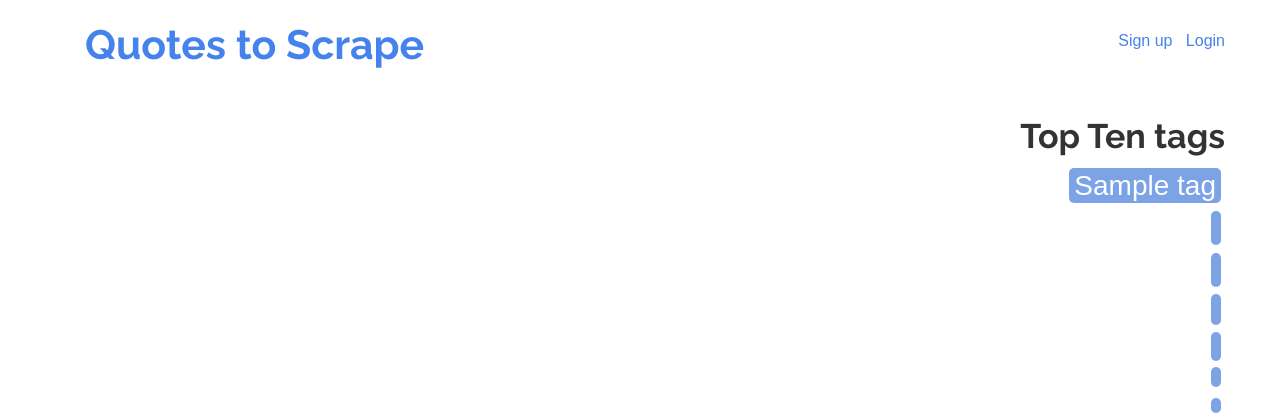
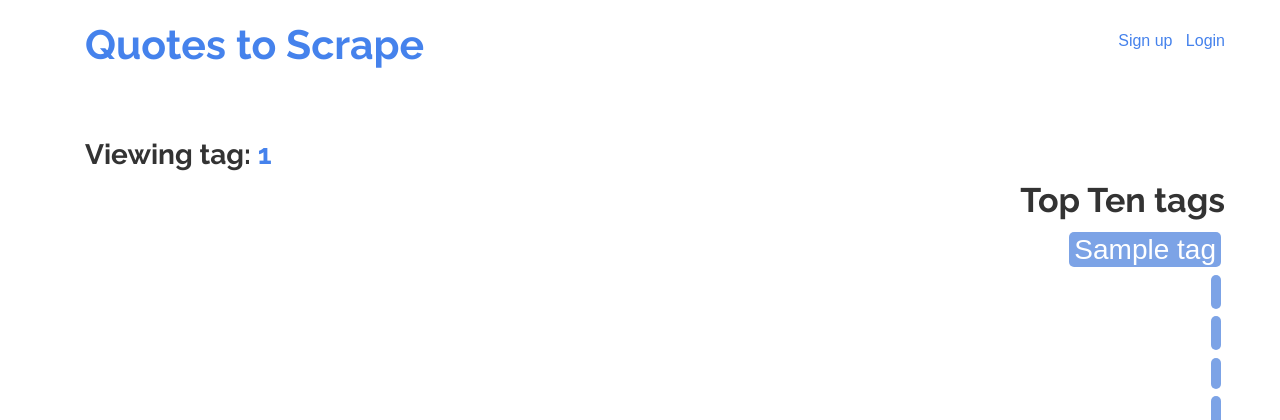
Before and after one commit to Nyambevos/homework_10, a Django app: page /tag/1/ in a window 1280 px wide. Shown: the top 420 px of the page. Run offline with Django 5.2, Linux system fonts and the light colour scheme; tables that the repository leaves empty hold one stand-in row (values such as "Sample post"); some libraries are stand-ins or nearby versions.

Commit message:
fix tags pages

```diff
--- a/quotes/quoteapp/templates/quoteapp/index.html
+++ b/quotes/quoteapp/templates/quoteapp/index.html
@@ -2,12 +2,12 @@
 
 {% block content %}
 
+{% if tag %}
+    <h3>Viewing tag: <a href="{% url 'quoteapp:tag' %}{{ tag }}">{{ tag }}</a></h3>
+{% endif %}
 
 <div class="row">
     <div class="col-md-8">
-
-
-
         {% for quote in page_obj %}
 
         <div class="quote" itemscope itemtype="http://schema.org/CreativeWork">
--- a/quotes/quoteapp/views.py
+++ b/quotes/quoteapp/views.py
@@ -75,7 +75,7 @@
     page_number = request.GET.get('page')
     page_obj = paginator.get_page(page_number)
 
-    return render(request, 'quoteapp/index.html', {'page_obj': page_obj, 'top_tags': get_top_tags()})
+    return render(request, 'quoteapp/index.html', {'page_obj': page_obj, 'top_tags': get_top_tags(), 'tag': tag})
 
 def get_top_tags():
     top_tags_list = []
```
